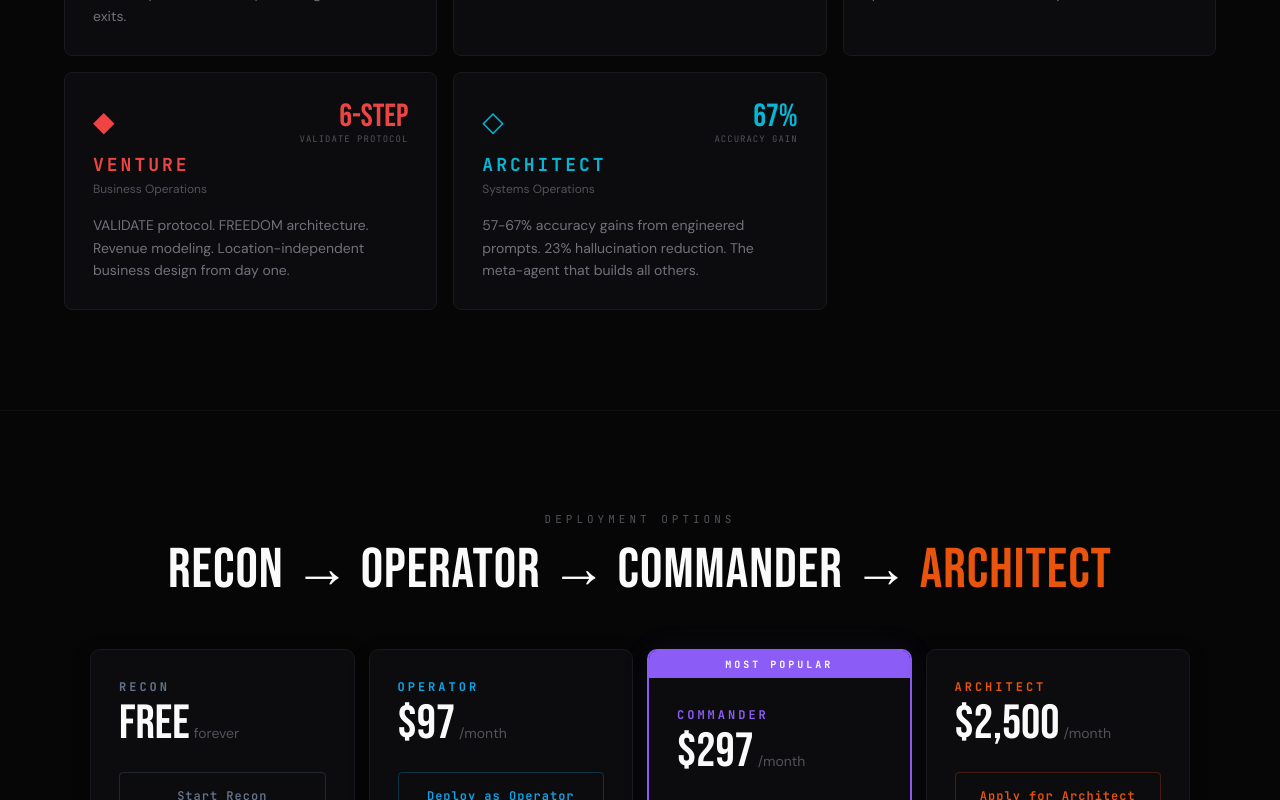
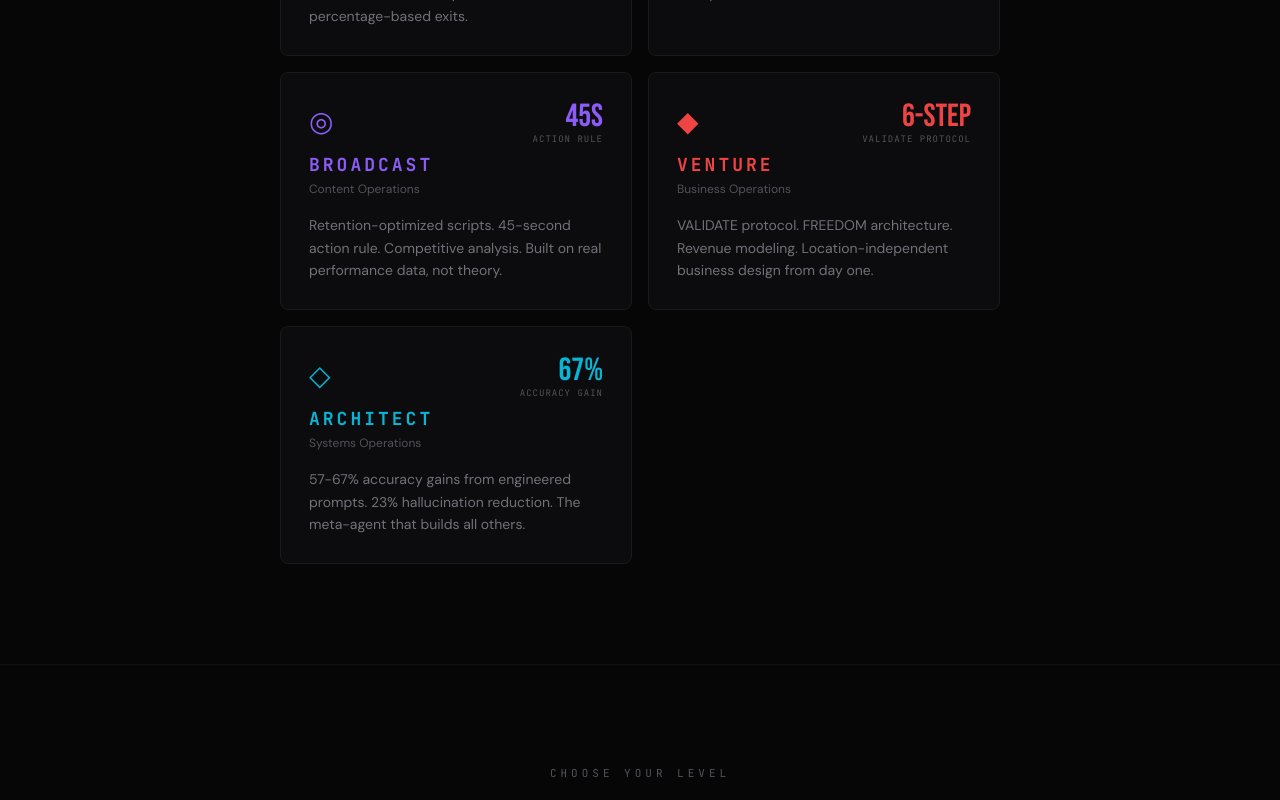
Before and after one commit to CatalanComputerSystems/onemanops-site, a Next.js app: page / in a window 1280 px wide. Shown: the part 2000-2800 px from the top of the page. Built offline with nearby package versions, Linux system fonts and the light colour scheme.

Commit message:
fix(v13): agent grid 2-col, pricing label, CTA button sizing — match reference layout

```diff
--- a/src/components/sections/Agents.tsx
+++ b/src/components/sections/Agents.tsx
@@ -33,8 +33,10 @@ export default function Agents() {
       <div
         style={{
           display: "grid",
-          gridTemplateColumns: "repeat(auto-fit, minmax(280px, 1fr))",
+          gridTemplateColumns: "repeat(2, 1fr)",
           gap: "16px",
+          maxWidth: "720px",
+          margin: "0 auto",
         }}
       >
         {agents.map((agent, i) => (
--- a/src/components/sections/FinalCTA.tsx
+++ b/src/components/sections/FinalCTA.tsx
@@ -65,12 +65,12 @@ export default function FinalCTA() {
             className="glow-btn"
             style={{
               fontFamily: "'JetBrains Mono', monospace",
-              padding: "18px 48px",
+              padding: "22px 64px",
               background: "#E8530E",
               color: "#fff",
               border: "none",
-              borderRadius: "4px",
-              fontSize: "15px",
+              borderRadius: "8px",
+              fontSize: "16px",
               fontWeight: 700,
               letterSpacing: "3px",
               cursor: "pointer",
--- a/src/components/sections/Pricing.tsx
+++ b/src/components/sections/Pricing.tsx
@@ -14,7 +14,7 @@ export default function Pricing() {
     >
       <FadeIn>
         <div style={{ textAlign: "center", marginBottom: "48px" }}>
-          <SectionLabel>DEPLOYMENT OPTIONS</SectionLabel>
+          <SectionLabel>CHOOSE YOUR LEVEL</SectionLabel>
           <h2
             style={{
               fontFamily: "'Bebas Neue', sans-serif",
```
